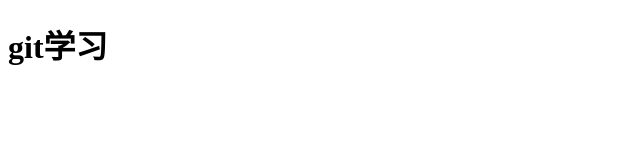
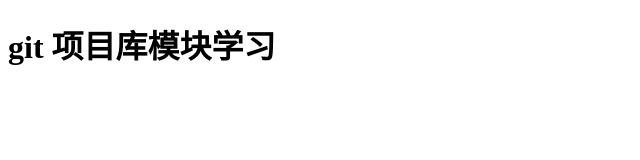
Before and after one commit to Lliuxingyu/GITlearning, a plain HTML site: page index.html in a window 1280 px wide. Shown: the whole page, without its empty margins (0-640 px from the left). Drawn offline with Linux system fonts and the light colour scheme.

Commit message:
feature:修改了index.html的h1文字

```diff
--- a/index.html
+++ b/index.html
@@ -7,7 +7,7 @@
     <link rel="stylesheet" href="./src/css/index.css">
 </head>
 <body>
-    <h1>git学习</h1>
+    <h1>git 项目库模块学习</h1>
     <script src="./src/js/index.js"></script>
 
 </body>
```
